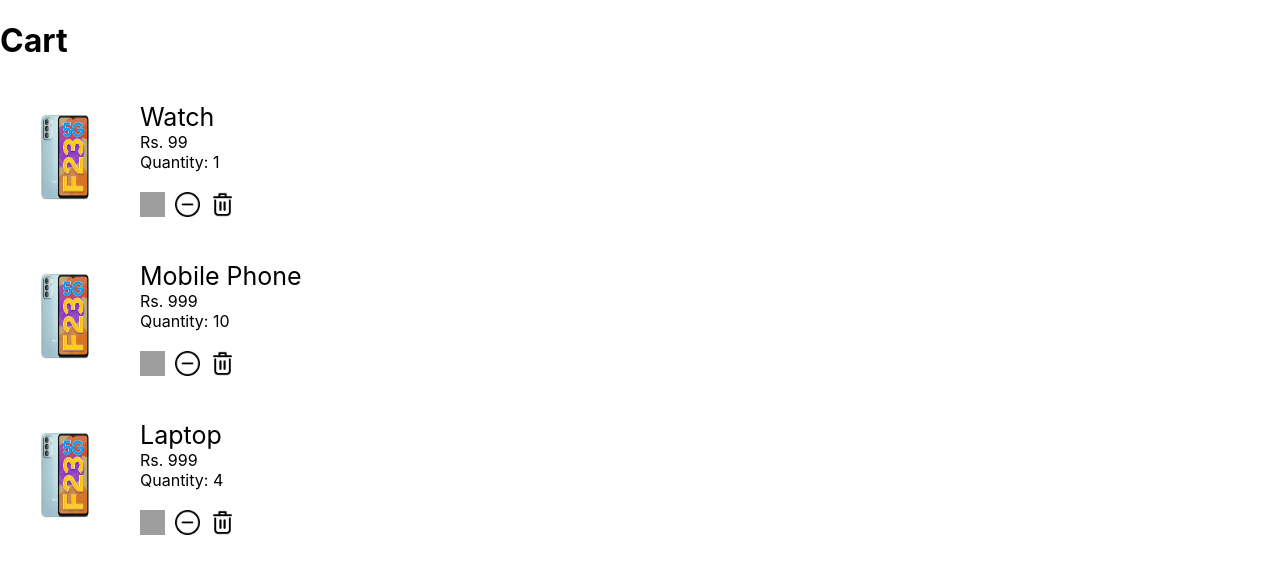
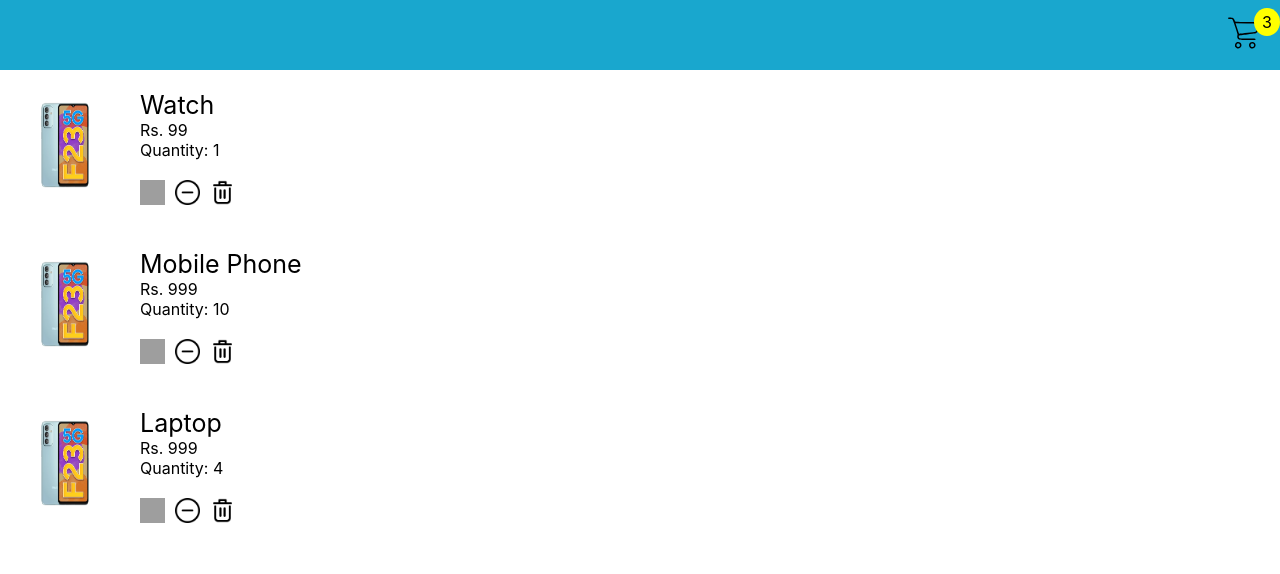
Before and after one commit to pritam1813/cart-app-miniproject, a React (Vite) app: page / in a window 1280 px wide. Shown: the top 574 px of the page. Built offline with nearby package versions, Linux system fonts and the light colour scheme; grey boxes are pictures that could not be loaded.

Commit message:
Added Navbar component

```diff
--- a/src/App.tsx
+++ b/src/App.tsx
@@ -1,9 +1,10 @@
 import Cart from './components/Cart';
+import Navbar from './components/Navbar';
 
 function App() {
   return (
     <>
-      <h1>Cart</h1>
+      <Navbar />
       <Cart />
     </>
   );
--- a/src/components/CartItem.tsx
+++ b/src/components/CartItem.tsx
@@ -19,10 +19,12 @@ type ComponentProps = {
   onDeleteProduct: (id: number) => void;
 };
 
-class CartItem extends React.Component<ComponentProps> {
-  render() {
-    const { product, onIncreaseQuantity, onDecreaseQuantity, onDeleteProduct } =
-      this.props;
+const CartItem: React.FC<ComponentProps> = ({
+  product,
+  onIncreaseQuantity,
+  onDecreaseQuantity,
+  onDeleteProduct,
+}) => {
   return (
     <div className="cart-item">
       <div className="left-block">
@@ -57,8 +59,7 @@ class CartItem extends React.Component<ComponentProps> {
       </div>
     </div>
   );
-  }
-}
+};
 
 const styles = {
   image: {
--- /dev/null
+++ b/src/components/Navbar.tsx
@@ -0,0 +1,14 @@
+import CartIcon from "../assets/shopping-cart.svg";
+
+const Navbar = () => {
+  return (
+    <div className="navbar">
+      <div className="cartIconContainer">
+        <img className="cartIcon" src={CartIcon} alt="Cart Icon For Navbar" />
+        <span className="cartCount">3</span>
+      </div>
+    </div>
+  );
+};
+
+export default Navbar;
--- a/src/index.css
+++ b/src/index.css
@@ -28,3 +28,31 @@ body {
   display: flex;
   flex-direction: column;
 }
+
+/* Navbar */
+
+.navbar {
+  height: 70px;
+  background: #19A7CE;
+  display: flex;
+  justify-content: flex-end;
+  align-items: center;
+}
+
+.cartIcon {
+  height: 32px;
+  margin-right: 20px;
+}
+
+.cartIconContainer {
+  position: relative;
+}
+
+.cartCount {
+  background: yellow;
+  border-radius: 50%;
+  padding: 4px 8px;
+  position: absolute;
+  right: 0;
+  top: -9px;
+}
```
Also changed, not shown: src/assets/shopping-cart.svg (added). Lines whose indentation alone changed are shown as unchanged.
